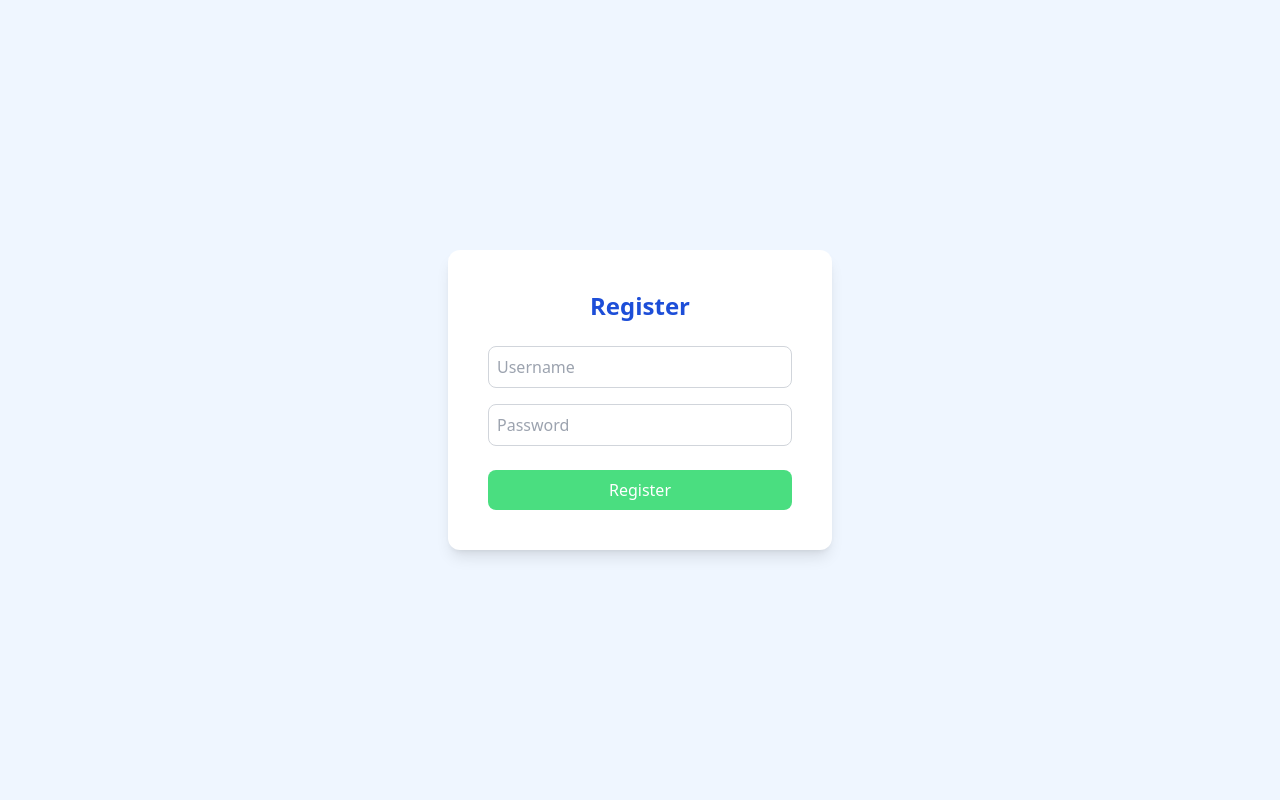
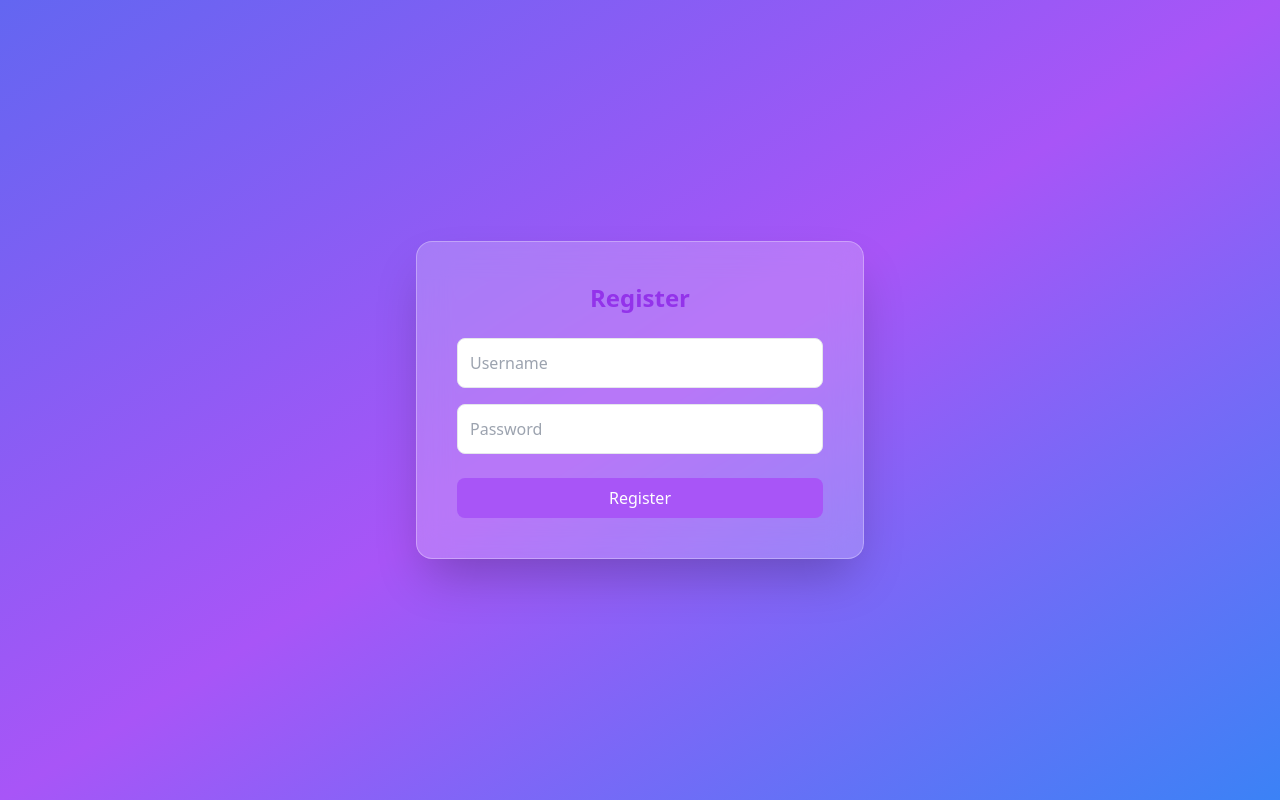
Before and after one commit to ambica-manoj/clinical_trial, a React (Create React App) app in the folder frontend/: page /register in a window 1280 px wide. Built offline with nearby package versions, Linux system fonts and the light colour scheme.

Commit message:
improved ui

```diff
--- a/frontend/src/pages/EligiblePatients.jsx
+++ b/frontend/src/pages/EligiblePatients.jsx
@@ -12,15 +12,16 @@ function EligiblePatients() {
   }, []);
 
   return (
-        <div className="min-h-screen bg-green-50 p-8 flex flex-col items-center">
-            <div className="bg-white shadow-lg rounded-xl p-8 w-full max-w-4xl">
+    <div className="min-h-screen bg-gradient-to-br from-slate-50 to-indigo-100 p-8 flex justify-center">
 
-                <h2 className="text-2xl font-bold text-green-600 mb-6 text-center">
+      <div className="bg-white shadow-xl rounded-2xl p-8 w-full max-w-4xl">
+
+        <h2 className="text-2xl font-bold text-indigo-600 mb-6 text-center">
           Eligible Patients
         </h2>
 
-                <table className="w-full border border-gray-200">
-                    <thead className="bg-green-100">
+        <table className="w-full border rounded-xl overflow-hidden shadow-sm">
+          <thead className="bg-indigo-100">
             <tr>
               <th className="p-2 border">Name</th>
               <th className="p-2 border">Age</th>
@@ -30,7 +31,7 @@ function EligiblePatients() {
 
           <tbody>
             {patients.map((p) => (
-                            <tr key={p.id} className="text-center">
+              <tr key={p.id} className="text-center hover:bg-indigo-50">
                 <td className="p-2 border">{p.name}</td>
                 <td className="p-2 border">{p.age}</td>
                 <td className="p-2 border">{p.sex}</td>
@@ -45,7 +46,6 @@ function EligiblePatients() {
           </p>
         )}
 
-
       </div>
     </div>
   );
--- a/frontend/src/pages/Home.jsx
+++ b/frontend/src/pages/Home.jsx
@@ -2,23 +2,37 @@ import { Link } from "react-router-dom";
 
 function Home() {
   return (
-    <div className="min-h-screen flex items-center justify-center bg-blue-50">
-      <div className="bg-white shadow-lg rounded-xl p-10 text-center w-96">
-        <h1 className="text-2xl font-bold text-blue-700 mb-6">
-          Clinical Trial Eligibility System
+    <div className="min-h-screen bg-gradient-to-br from-indigo-500 via-purple-500 to-blue-500 flex items-center justify-center px-4">
+
+      <div className="bg-white/20 backdrop-blur-lg shadow-2xl rounded-2xl p-10 text-center w-full max-w-md border border-white/30">
+
+        {/* Title */}
+        <h1 className="text-3xl font-bold text-white mb-3">
+          Clinical Trial System
         </h1>
-        <div className="flex justify-center gap-6">
+
+        {/* Subtitle */}
+        <p className="text-white/80 mb-8 text-sm">
+          Predict patient eligibility using advanced medical data analysis
+        </p>
+
+        {/* Buttons */}
+        <div className="flex flex-col gap-4">
+
           <Link to="/login">
-            <button className="bg-blue-400 hover:bg-blue-500 text-white px-6 py-2 rounded-lg transition">
+            <button className="w-full bg-white text-indigo-600 font-semibold py-2 rounded-lg hover:scale-105 hover:bg-gray-100 transition">
               Login
             </button>
           </Link>
+
           <Link to="/register">
-            <button className="bg-green-400 hover:bg-green-500 text-white px-6 py-2 rounded-lg transition">
+            <button className="w-full bg-indigo-700 text-white py-2 rounded-lg hover:scale-105 hover:bg-indigo-800 transition">
               Register
             </button>
           </Link>
+
         </div>
+
       </div>
     </div>
   );
--- a/frontend/src/pages/Login.jsx
+++ b/frontend/src/pages/Login.jsx
@@ -2,41 +2,57 @@ import { useState } from "react";
 import axios from "axios";
 import { useNavigate } from "react-router-dom";
 
-function Login(){
+function Login() {
 
-    const [username,setUsername] = useState("");
-    const [password,setPassword] = useState("");
+  const [username, setUsername] = useState("");
+  const [password, setPassword] = useState("");
   const navigate = useNavigate();
 
   const handleLogin = async () => {
-        try{
-            await axios.post("http://localhost:5000/login",{
+    try {
+      await axios.post("http://localhost:5000/login", {
         username,
         password
       });
       navigate("/predict");
-        }
-        catch{
+    } catch {
       alert("Invalid login");
     }
-    }
+  };
 
-    return(
-        <div className="min-h-screen flex items-center justify-center bg-blue-50">
-            <div className="bg-white shadow-lg rounded-xl p-10 w-96">
-                <h2 className="text-2xl font-semibold text-center text-blue-700 mb-6">
+  return (
+    <div className="min-h-screen bg-gradient-to-br from-indigo-500 via-purple-500 to-blue-500 flex items-center justify-center px-4">
+
+      <div className="bg-white/20 backdrop-blur-lg shadow-2xl rounded-2xl p-10 text-center w-full max-w-md border border-white/30">
+
+        <h2 className="text-2xl font-bold text-indigo-600 text-center mb-6">
           Login
         </h2>
-                <input type="text" placeholder="Username" onChange={(e)=>setUsername(e.target.value)}
-                    className="w-full p-2 border border-gray-300 rounded-lg mb-4 focus:outline-none focus:ring-2 focus:ring-blue-300"/>
-                <input type="password" placeholder="Password" onChange={(e)=>setPassword(e.target.value)}
-                    className="w-full p-2 border border-gray-300 rounded-lg mb-6 focus:outline-none focus:ring-2 focus:ring-blue-300"/>
-                <button onClick={handleLogin} className="w-full bg-blue-400 hover:bg-blue-500 text-white py-2 rounded-lg transition">
+
+        <input
+          type="text"
+          placeholder="Username"
+          onChange={(e) => setUsername(e.target.value)}
+          className="w-full p-3 border rounded-lg mb-4 focus:ring-2 focus:ring-indigo-300"
+        />
+
+        <input
+          type="password"
+          placeholder="Password"
+          onChange={(e) => setPassword(e.target.value)}
+          className="w-full p-3 border rounded-lg mb-6 focus:ring-2 focus:ring-indigo-300"
+        />
+
+        <button
+          onClick={handleLogin}
+          className="w-full bg-indigo-500 hover:bg-indigo-600 text-white py-2 rounded-lg transition"
+        >
           Login
         </button>
+
       </div>
     </div>
-    )
+  );
 }
 
 export default Login;
--- a/frontend/src/pages/Register.jsx
+++ b/frontend/src/pages/Register.jsx
@@ -2,41 +2,59 @@ import { useState } from "react";
 import axios from "axios";
 import { useNavigate } from "react-router-dom";
 
-function Register(){
-    const [username,setUsername] = useState("");
-    const [password,setPassword] = useState("");
+function Register() {
+
+  const [username, setUsername] = useState("");
+  const [password, setPassword] = useState("");
 
   const navigate = useNavigate();
+
   const registerUser = async () => {
-        try{
-            await axios.post("http://localhost:5000/register",{
+    try {
+      await axios.post("http://localhost:5000/register", {
         username,
         password
       });
       alert("Registration successful");
       navigate("/login");
+    } catch {
+      alert("User already exists");
     }
-        catch{
-            alert("User already exists")
-        }
-    }
+  };
 
-    return(
-        <div className="min-h-screen flex items-center justify-center bg-blue-50">
-            <div className="bg-white shadow-lg rounded-xl p-10 w-96">
-                <h2 className="text-2xl font-semibold text-center text-blue-700 mb-6">Register</h2>
-                <input type="text" placeholder="Username" onChange={(e)=>setUsername(e.target.value)}
-                    className="w-full p-2 border border-gray-300 rounded-lg mb-4 focus:outline-none focus:ring-2 focus:ring-blue-300"/>
+  return (
+    <div className="min-h-screen bg-gradient-to-br from-indigo-500 via-purple-500 to-blue-500 flex items-center justify-center px-4">
 
-                <input type="password" placeholder="Password" onChange={(e)=>setPassword(e.target.value)}
-                    className="w-full p-2 border border-gray-300 rounded-lg mb-6 focus:outline-none focus:ring-2 focus:ring-blue-300"/>
+      <div className="bg-white/20 backdrop-blur-lg shadow-2xl rounded-2xl p-10 text-center w-full max-w-md border border-white/30">
 
-                <button onClick={registerUser} className="w-full bg-green-400 hover:bg-green-500 text-white py-2 rounded-lg transition">
+        <h2 className="text-2xl font-bold text-purple-600 text-center mb-6">
+          Register
+        </h2>
+
+        <input
+          type="text"
+          placeholder="Username"
+          onChange={(e) => setUsername(e.target.value)}
+          className="w-full p-3 border rounded-lg mb-4 focus:ring-2 focus:ring-purple-300"
+        />
+
+        <input
+          type="password"
+          placeholder="Password"
+          onChange={(e) => setPassword(e.target.value)}
+          className="w-full p-3 border rounded-lg mb-6 focus:ring-2 focus:ring-purple-300"
+        />
+
+        <button
+          onClick={registerUser}
+          className="w-full bg-purple-500 hover:bg-purple-600 text-white py-2 rounded-lg transition"
+        >
           Register
         </button>
+
       </div>
     </div>
-    )
+  );
 }
 
 export default Register;
```
Lines whose indentation alone changed are shown as unchanged.
